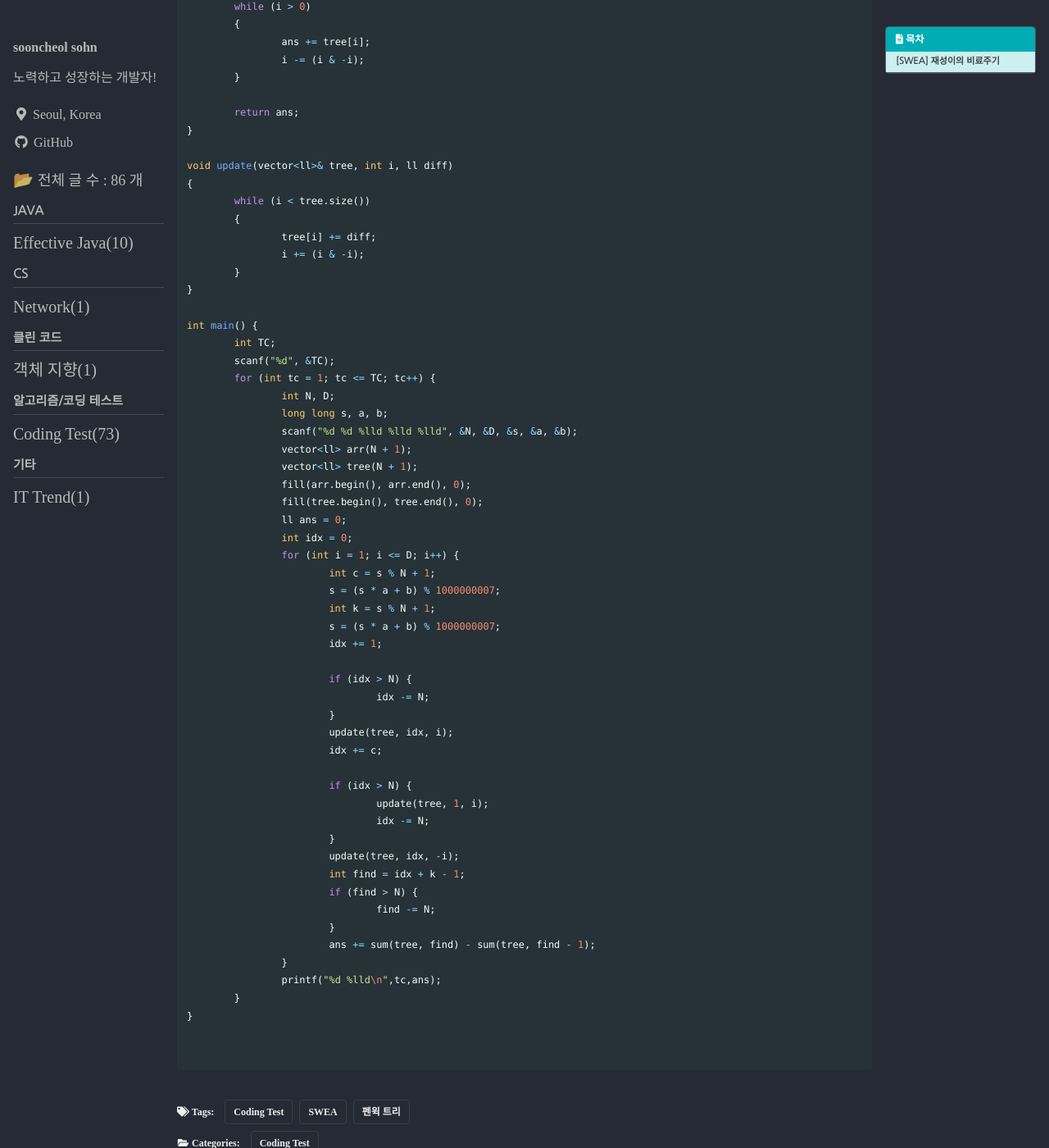
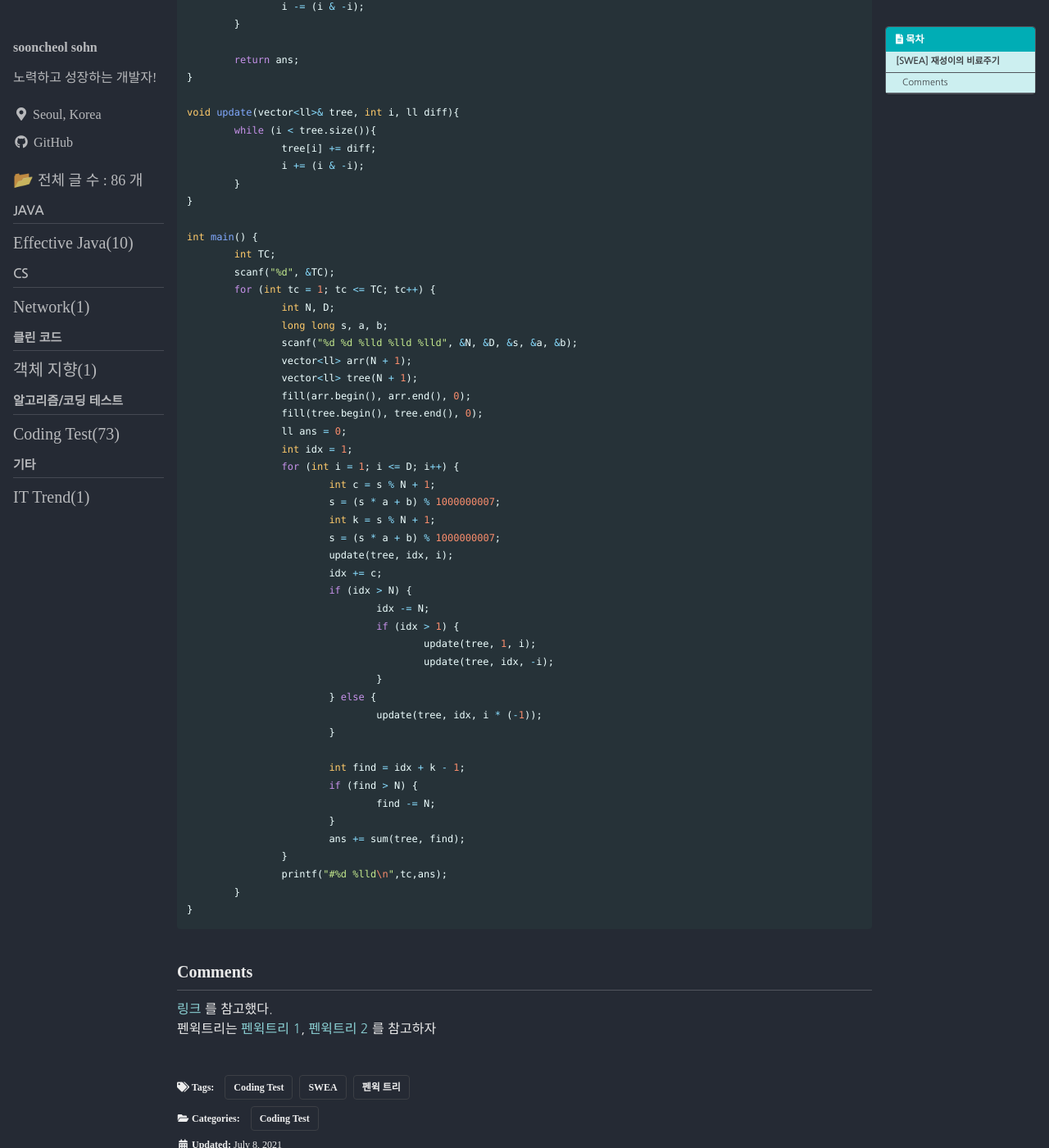
Before and after one commit to punsoo/punsoo.github.io, a Jekyll site: the page built from _posts/Coding-Test/2021-07-08-SWEA-재성이의 비료주기.md, in a window 1280 px wide and 1400 px high, scrolled down 527 px. Shown: the whole window at 82% size. Built offline with Jekyll 4.4.1, drawn with Linux system fonts in a browser that asks for light colours; cached includes are drawn as plain includes; some web fonts are replaced; comment, search, counter and statistics services are not loaded; some of the changed text lies outside the part shown.

Commit message:
SWEA 재성이의 비료주기

````diff
--- a/_posts/Coding-Test/2021-07-08-SWEA-재성이의 비료주기.md
+++ b/_posts/Coding-Test/2021-07-08-SWEA-재성이의 비료주기.md
@@ -35,11 +34,9 @@ using namespace std;
 
 typedef long long ll;
 
-ll sum(vector<ll>& tree, int i)
-{
+ll sum(vector<ll>& tree, int i){
 	ll ans = 0;
-	while (i > 0)
-	{
+	while (i > 0){
 		ans += tree[i];
 		i -= (i & -i);
 	}
@@ -47,10 +44,8 @@ ll sum(vector<ll>& tree, int i)
 	return ans;
 }
 
-void update(vector<ll>& tree, int i, ll diff)
-{
-	while (i < tree.size())
-	{
+void update(vector<ll>& tree, int i, ll diff){
+	while (i < tree.size()){
 		tree[i] += diff;
 		i += (i & -i);
 	}
@@ -68,34 +63,36 @@ int main() {
 		fill(arr.begin(), arr.end(), 0);
 		fill(tree.begin(), tree.end(), 0);
 		ll ans = 0;
-		int idx = 0;
+		int idx = 1;
 		for (int i = 1; i <= D; i++) {
 			int c = s % N + 1;
 			s = (s * a + b) % 1000000007;
 			int k = s % N + 1;
 			s = (s * a + b) % 1000000007;
-			idx += 1;
-
+			update(tree, idx, i);
+			idx += c;
 			if (idx > N) {
 				idx -= N;
+				if (idx > 1) {
+					update(tree, 1, i);
+					update(tree, idx, -i);
+				}
+			} else {
+				update(tree, idx, i * (-1));
 			}
-			update(tree, idx, i);
-			idx += c;
 
-			if (idx > N) {
-				update(tree, 1, i);
-				idx -= N;
-			}
-			update(tree, idx, -i);
 			int find = idx + k - 1;
 			if (find > N) {
 				find -= N;
 			}
-			ans += sum(tree, find) - sum(tree, find - 1);
+			ans += sum(tree, find);
 		}
-		printf("%d %lld\n",tc,ans);
+		printf("#%d %lld\n",tc,ans);
 	}
 }
+```
 
+## Comments
 
-```
+[링크](https://swexpertacademy.com/main/talk/solvingTalk/boardCommuView.do?commuId=AWFA9jXaAb0DFAV2) 를 참고했다.
+펜윅트리는 [펜윅트리 1](https://www.crocus.co.kr/666), [펜윅트리 2](https://yabmoons.tistory.com/438) 를 참고하자
````
Also changed, not shown: other parts of _posts/Coding-Test/2021-07-08-SWEA-재성이의 비료주기.md (+0 -1 lines).
